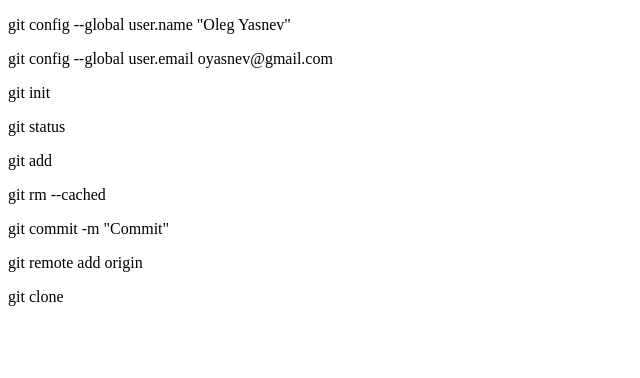
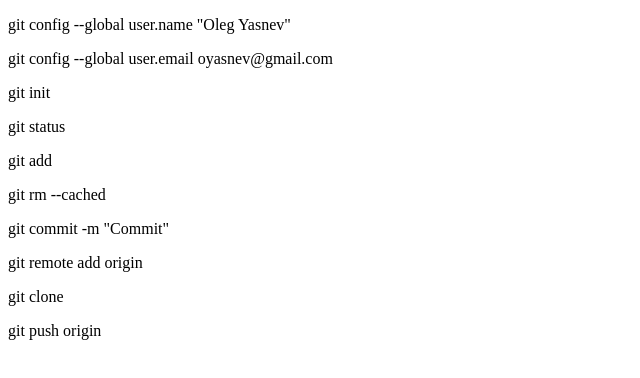
Before and after one commit to AtanovSV/hw-6, a plain HTML site: page index.html in a window 1280 px wide. Shown: the whole page, without its empty margins (0-640 px from the left). Drawn offline with Linux system fonts and the light colour scheme.

Commit message:
correct list in index

```diff
--- a/index.html
+++ b/index.html
@@ -16,5 +16,7 @@
   <p>git commit -m "Commit"</p>
   <p>git remote add origin</p>
   <p>git clone</p>
+  <p>git push origin</p>
+
 </body>
 </html>
```
